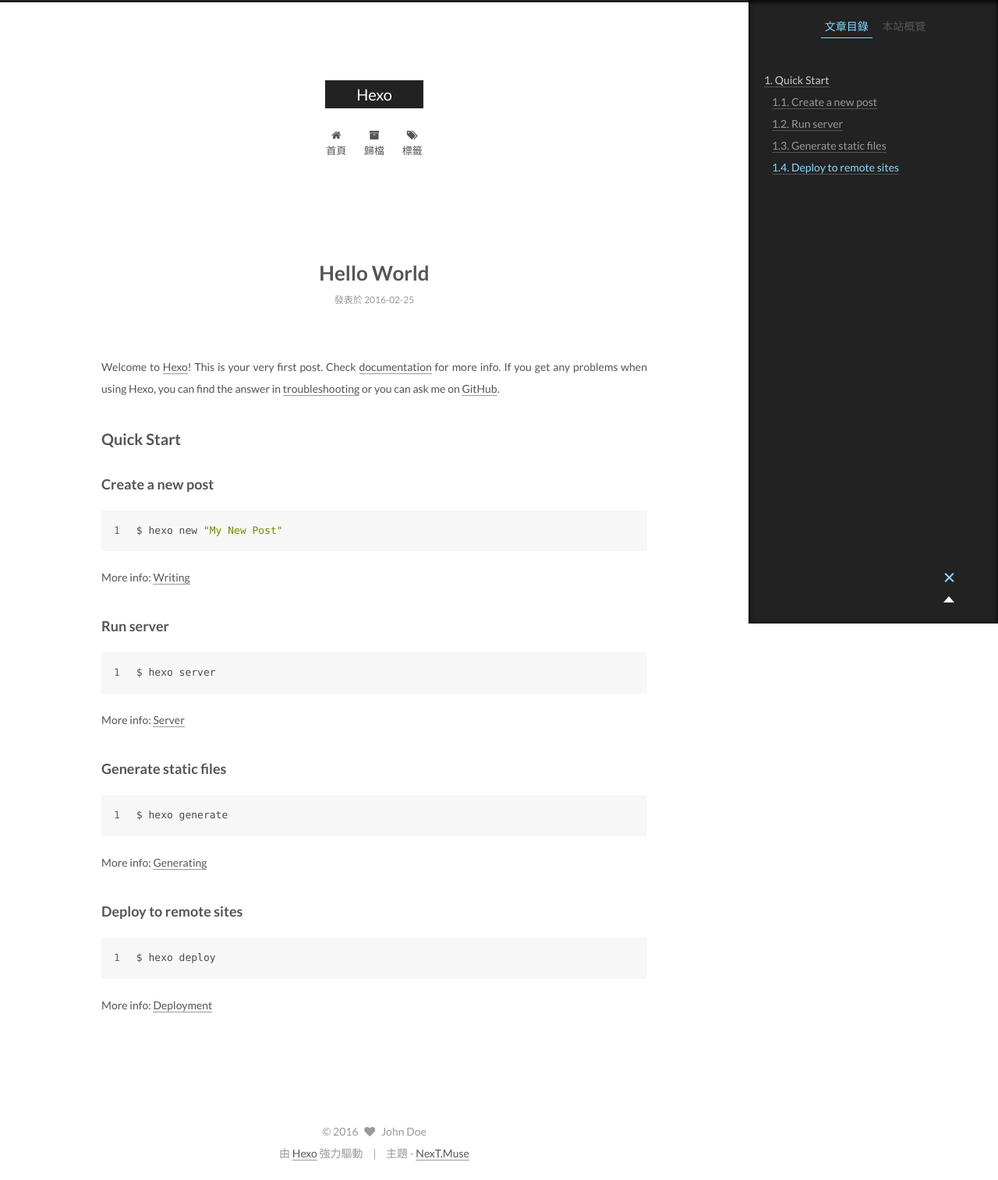
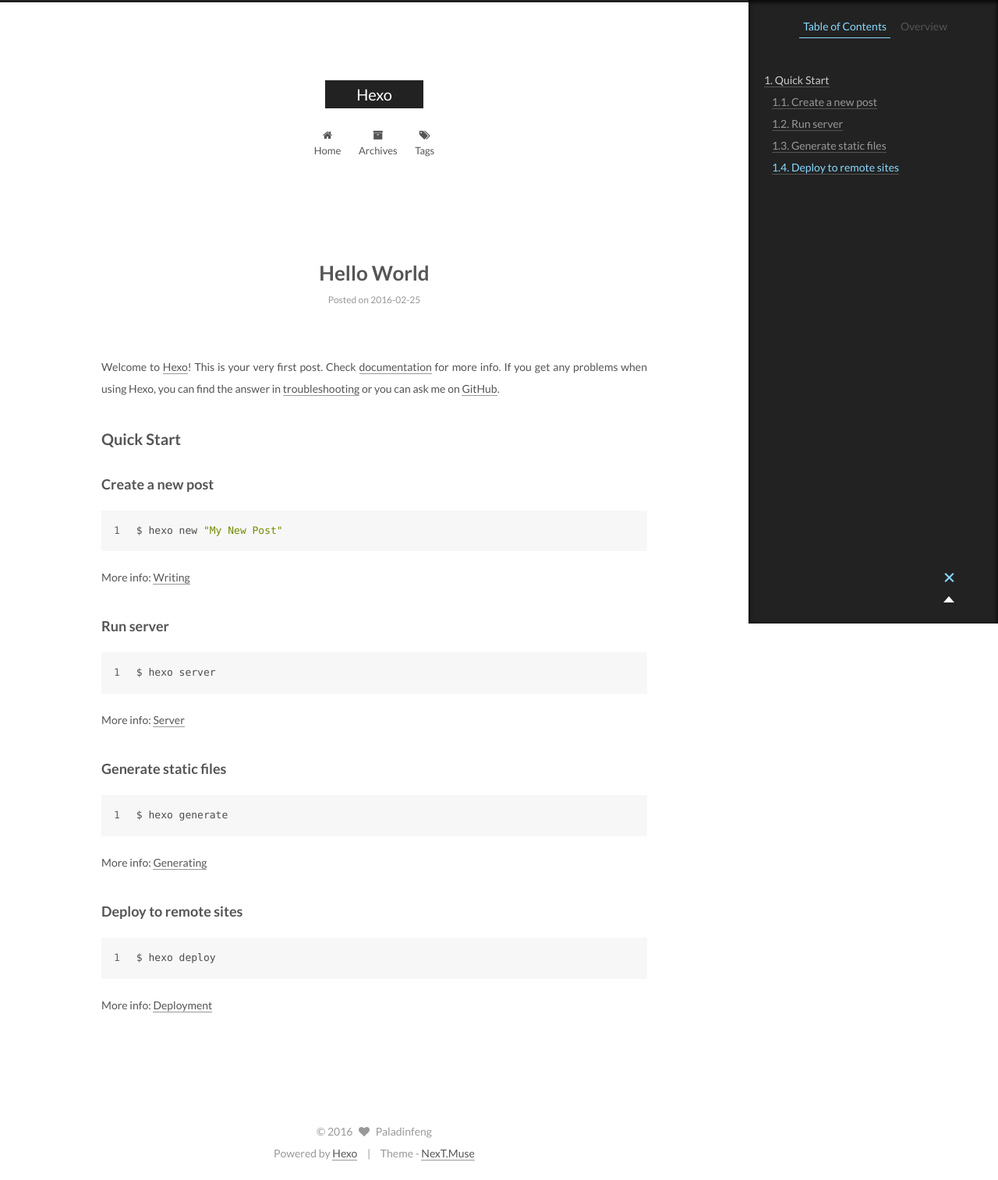
Before and after one commit to Paladinfeng/Paladinfeng.github.io, a plain HTML site: page 2016/02/25/hello-world/index.html in a window 1280 px wide. Shown: the whole page at 78% size. Drawn offline with Linux system fonts and the light colour scheme.

Commit message:
Site updated: 2016-02-26 17:50:10

```diff
--- a/2016/02/25/hello-world/index.html
+++ b/2016/02/25/hello-world/index.html
@@ -82,7 +82,7 @@
     motion: true,
     duoshuo: {
       userId: 0,
-      author: '博主'
+      author: 'Author'
     }
   };
 </script>
@@ -90,7 +90,7 @@
   <title> Hello World | Hexo </title>
 </head>
 
-<body itemscope itemtype="http://schema.org/WebPage" lang="">
+<body itemscope itemtype="http://schema.org/WebPage" lang="en">
 
 
 
@@ -143,7 +143,7 @@
 
               <i class="menu-item-icon fa fa-home fa-fw"></i> <br />
 
-            首頁
+            Home
           </a>
         </li>
 
@@ -153,7 +153,7 @@
 
               <i class="menu-item-icon fa fa-archive fa-fw"></i> <br />
 
-            歸檔
+            Archives
           </a>
         </li>
 
@@ -163,7 +163,7 @@
 
               <i class="menu-item-icon fa fa-tags fa-fw"></i> <br />
 
-            標籤
+            Tags
           </a>
         </li>
 
@@ -218,7 +218,7 @@
             <span class="post-meta-item-icon">
               <i class="fa fa-calendar-o"></i>
             </span>
-            <span class="post-meta-item-text">發表於</span>
+            <span class="post-meta-item-text">Posted on</span>
             <time itemprop="dateCreated" datetime="2016-02-25T18:28:36+08:00" content="2016-02-25">
               2016-02-25
             </time>
@@ -306,10 +306,10 @@
 
         <ul class="sidebar-nav motion-element">
           <li class="sidebar-nav-toc sidebar-nav-active" data-target="post-toc-wrap" >
-            文章目錄
+            Table of Contents
           </li>
           <li class="sidebar-nav-overview" data-target="site-overview">
-            本站概覽
+            Overview
           </li>
         </ul>
 
@@ -318,15 +318,15 @@
         <div class="site-author motion-element" itemprop="author" itemscope itemtype="http://schema.org/Person">
           <img class="site-author-image" itemprop="image"
                src="/images/default_avatar.jpg"
-               alt="John Doe" />
-          <p class="site-author-name" itemprop="name">John Doe</p>
+               alt="Paladinfeng" />
+          <p class="site-author-name" itemprop="name">Paladinfeng</p>
           <p class="site-description motion-element" itemprop="description"></p>
         </div>
         <nav class="site-state motion-element">
           <div class="site-state-item site-state-posts">
             <a href="/archives">
               <span class="site-state-item-count">1</span>
-              <span class="site-state-item-name">文章</span>
+              <span class="site-state-item-name">posts</span>
             </a>
           </div>
 
@@ -387,15 +387,15 @@
   <span class="with-love">
     <i class="fa fa-heart"></i>
   </span>
-  <span class="author" itemprop="copyrightHolder">John Doe</span>
+  <span class="author" itemprop="copyrightHolder">Paladinfeng</span>
 </div>
 
 <div class="powered-by">
-  由 <a class="theme-link" href="http://hexo.io">Hexo</a> 強力驅動
+  Powered by <a class="theme-link" href="http://hexo.io">Hexo</a>
 </div>
 
 <div class="theme-info">
-  主題 -
+  Theme -
   <a class="theme-link" href="https://github.com/iissnan/hexo-theme-next">
     NexT.Muse
   </a>
--- a/css/main.css
+++ b/css/main.css
@@ -1528,7 +1528,7 @@
   width: 4px;
   height: 4px;
   border-radius: 50%;
-  background: #ffb61f;
+  background: #7f6eff;
 }
 .sidebar-nav {
   margin: 0 0 20px;
```
Also changed, not shown: archives/2016/02/index.html (+13 -13 lines), archives/2016/index.html (+13 -13 lines), archives/index.html (+13 -13 lines), index.html (+12 -12 lines).
